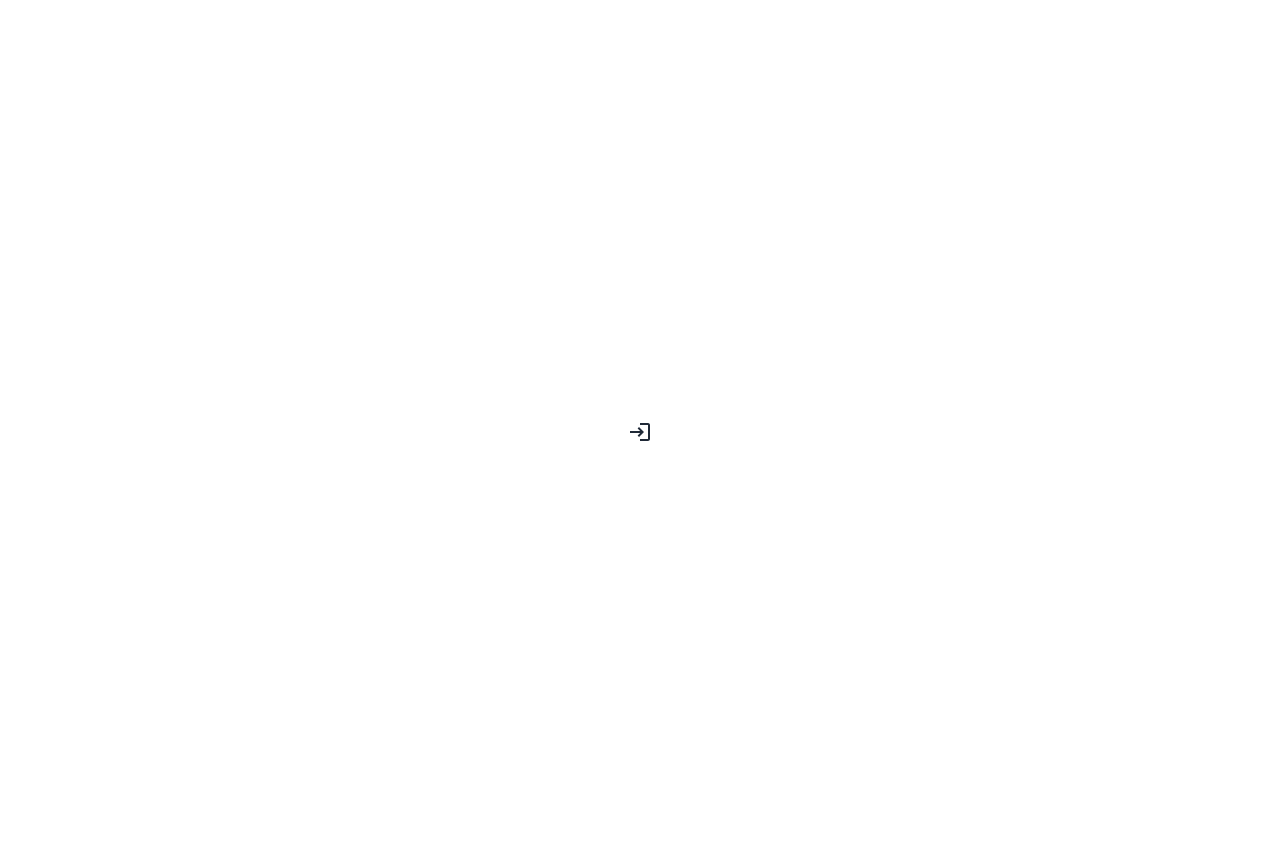
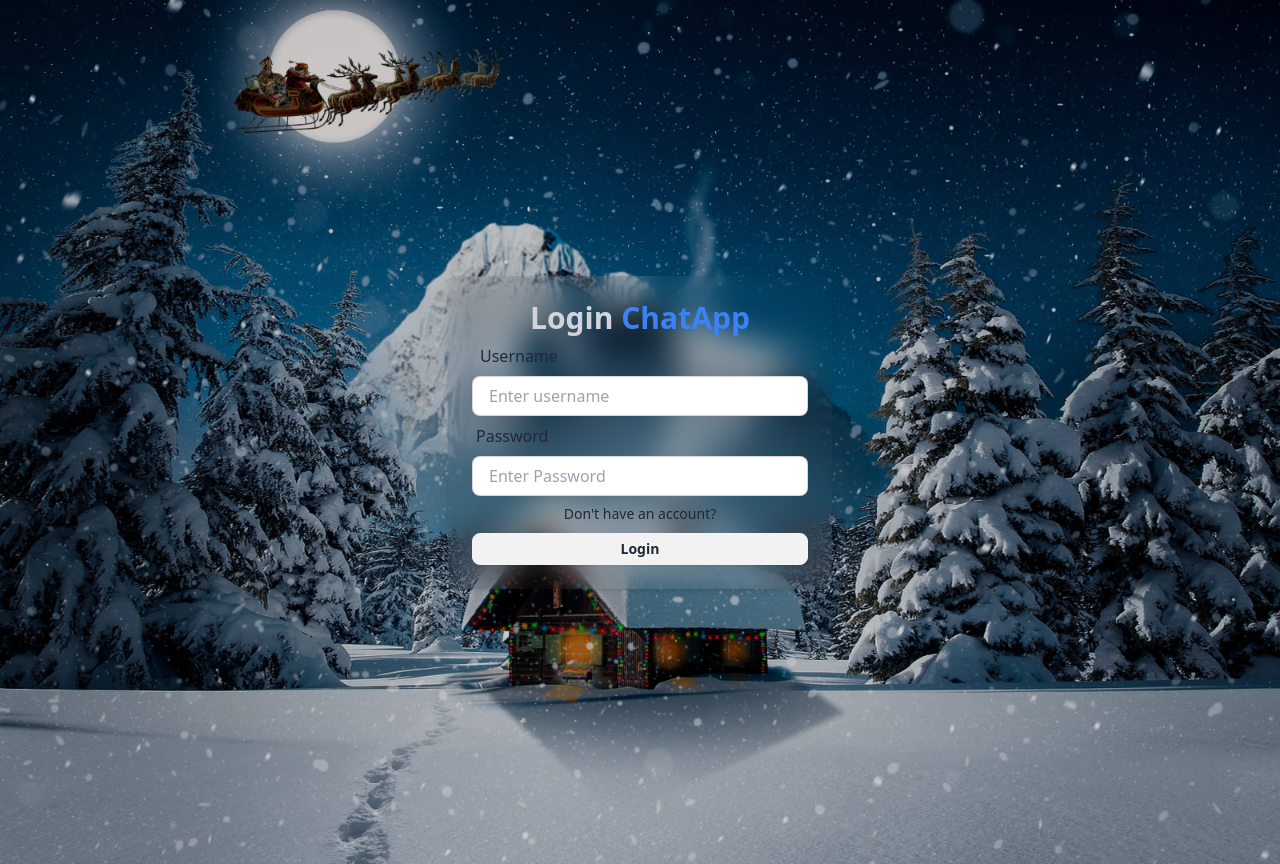
Before and after one commit to CodeCortex/chatApp, a React (Vite) app in the folder frontend/: page / in a window 1280 px wide. Built offline with nearby package versions, Linux system fonts and the light colour scheme.

Commit message:
Login setup

```diff
--- a/frontend/src/App.jsx
+++ b/frontend/src/App.jsx
@@ -1,6 +1,6 @@
 
-import { Login } from "@mui/icons-material";
 import "./App.css";
+import Login from "./pages/login/Login";
 
 function App() {
 
--- a/frontend/src/index.css
+++ b/frontend/src/index.css
@@ -1,3 +1,10 @@
 @tailwind base;
 @tailwind components;
 @tailwind utilities;
+
+body{
+    background: linear-gradient(rgba(0,0,0,0.2), rgba(0,0,0,0.2)),url("/bg.png");
+    background-repeat: no-repeat;
+    background-size: cover;
+    background-position: center;
+}
--- a/frontend/src/pages/home/Home.jsx
+++ b/frontend/src/pages/home/Home.jsx
@@ -0,0 +1,10 @@
+
+const Home = () => {
+  return (
+    <div>
+      Home
+    </div>
+  )
+}
+
+export default Home
--- a/frontend/src/pages/login/Login.jsx
+++ b/frontend/src/pages/login/Login.jsx
@@ -0,0 +1,47 @@
+const Login = () => {
+  return (
+    <div className="flex flex-col items-center justify-center min-w-96 mx-auto">
+      <div className="w-full p-6 rounded-lg shadow-md bg-gray-400 bg-clip-padding backdrop-filter backdrop-blur-lg bg-opacity-0">
+        <h1 className="text-3xl font-semibold text-center text-gray-300">
+          Login
+          <span className="text-blue-500"> ChatApp</span>
+        </h1>
+
+        <form>
+          <div>
+            <label className="label p-2"> {/*label  from daisyui */}
+              <span className="text-base label-text">Username</span>
+            </label>
+            <input
+              type="text"
+              placeholder="Enter username"
+              className="w-full input input-bordered h-10"
+            />
+          </div>
+
+          <div>
+            <label className="label">
+              <span className="text-base label-text">Password</span>
+            </label>
+            <input
+              type="password"
+              placeholder="Enter Password"
+              className="w-full input input-bordered h-10"
+            />
+          </div>
+          <a
+            href="#"
+            className="text-sm  hover:underline hover:text-blue-600 mt-2 inline-block"
+          >
+            {"Don't"} have an account?
+          </a>
+
+          <div>
+            <button className="btn btn-block btn-sm mt-2">Login</button>
+          </div>
+        </form>
+      </div>
+    </div>
+  );
+};
+export default Login;
--- a/frontend/src/pages/signup/SignUp.jsx
+++ b/frontend/src/pages/signup/SignUp.jsx
@@ -0,0 +1,10 @@
+
+const SignUp = () => {
+  return (
+    <div>
+      SignUp
+    </div>
+  )
+}
+
+export default SignUp
```
Also changed, not shown: frontend/public/bg.png (added).
